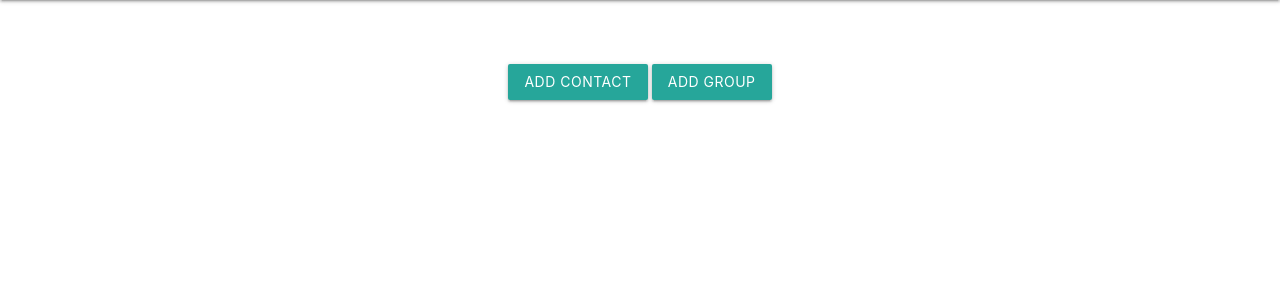
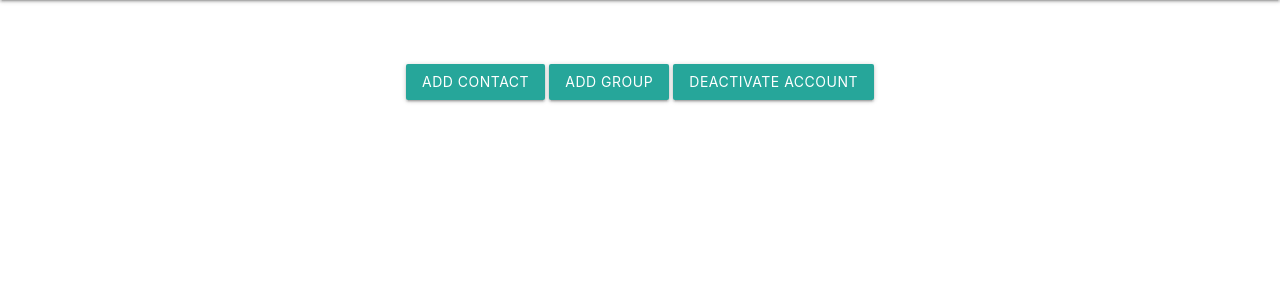
Before and after one commit to namitdoshi/phonebook, a PHP site: page / in a window 1280 px wide. Shown: the part 64-364 px from the top of the page. Run offline with PHP 8.4, Linux system fonts and the light colour scheme; the visitor is signed in with stand-in values (Sample User, id 1).

Commit message:
option to deactivate added in user home screen

```diff
--- a/index.php
+++ b/index.php
@@ -26,6 +26,7 @@
     <div class="center">
       <a href="./add-contact.php" class="waves-effect waves-light btn">Add Contact</a>
       <a href="./add-group.php" class="waves-effect waves-light btn">Add Group</a>
+      <a href="./deactivate.php" class="waves-effect waves-light btn">Deactivate Account</a>
     </div>
   </div>
   </div>
```
